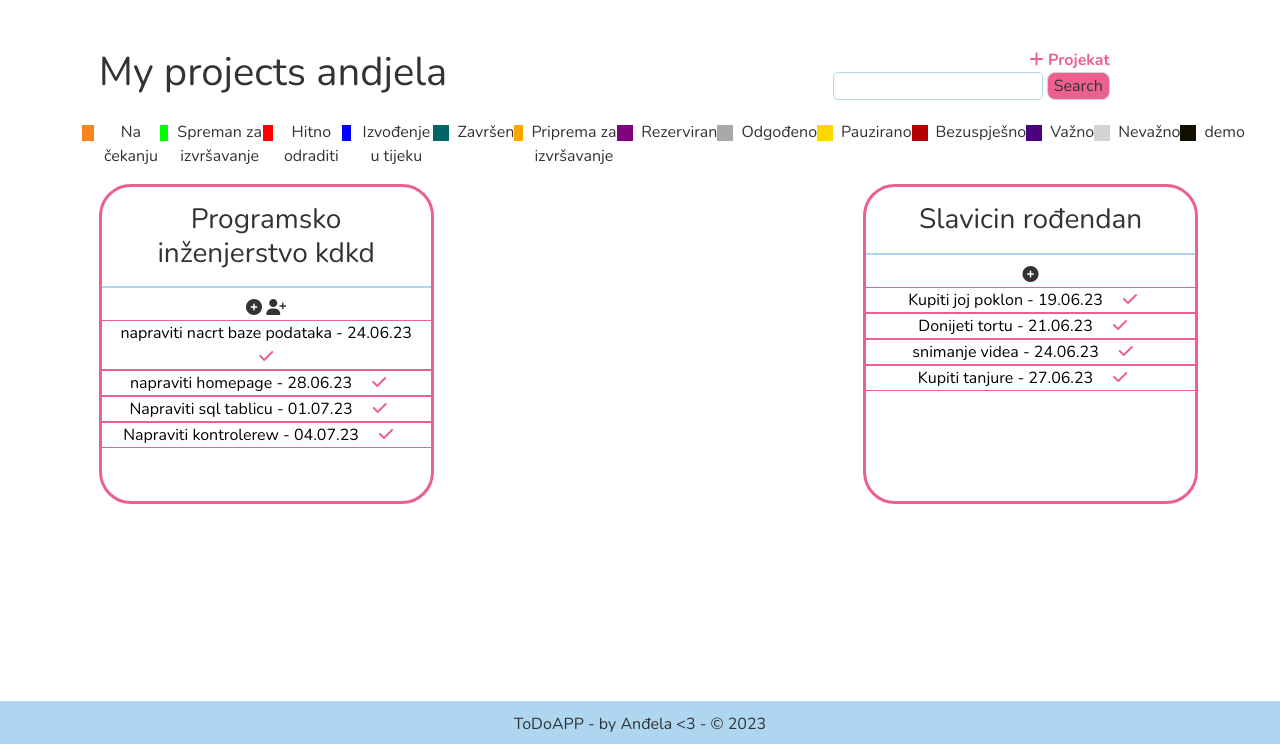
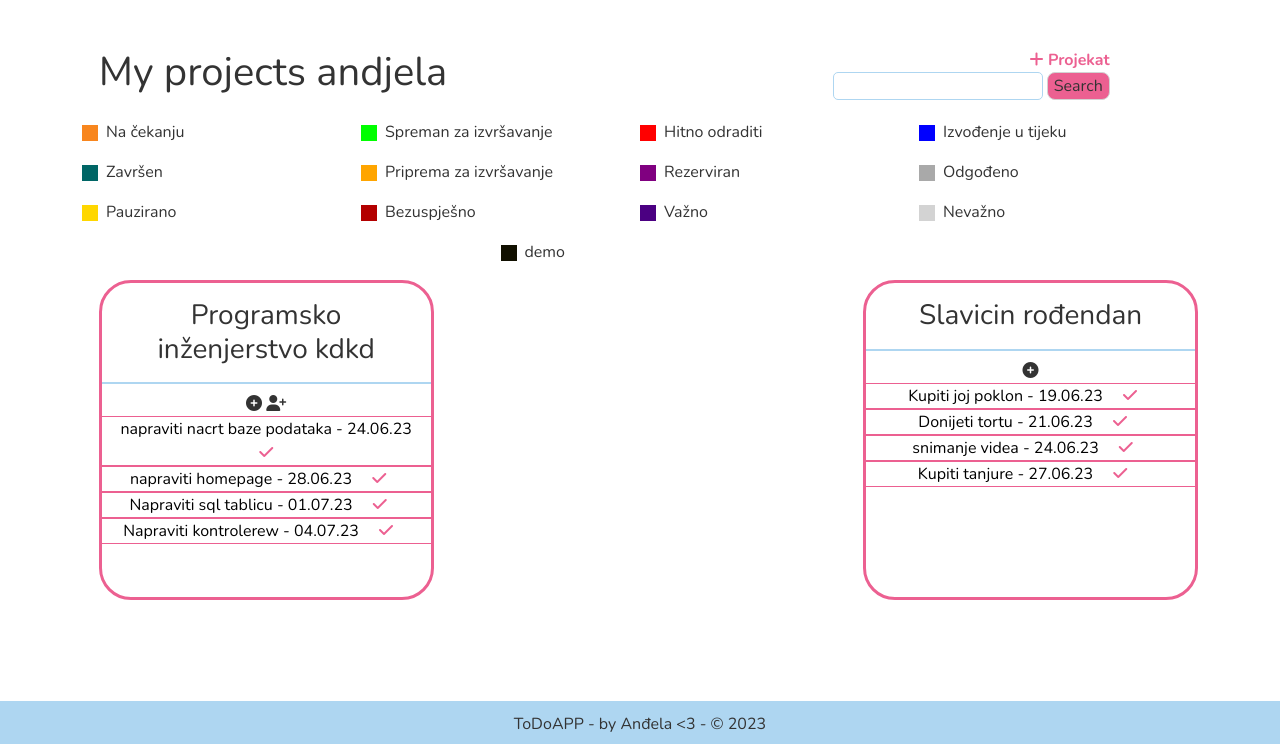
Before and after one commit to juric70/ToDoAPP, a Django app: page / in a window 1280 px wide. Shown: the part 56-800 px from the top of the page. Run offline with Django 4.2, Linux system fonts and the light colour scheme; a user stored in the database is signed in; data comes from the database, SQL or seed files in the repository; both versions use the stored data as it was after the commit; some libraries are stand-ins or nearby versions.

Commit message:
final commit

```diff
--- a/projects/templates/projects/layout.html
+++ b/projects/templates/projects/layout.html
@@ -92,17 +92,32 @@
             text-align: left !important;
             padding: 0 1rem;
         }
-
 .card-homepage {
-
     height: 20rem;
     border: #EC6091 3px solid;
     border-radius: 2rem;
     margin-left: 1.5%;
     width: 30%;
     margin-bottom: 1rem;
+    overflow: hidden;
+
 }
 
+.card-homepage-chores {
+    height: calc(13rem - 2px); /* Oduzimamo debljinu granice od ukupne visine */
+    padding-bottom: 30px;
+    overflow-y: scroll;
+}
+
+.card-homepage-chores::-webkit-scrollbar {
+    width: 3px;
+    background-color: #EC6091;
+}
+
+.card-homepage-chores::-webkit-scrollbar-thumb {
+    background-color: pink;
+    border-radius: 10px;
+}
         .card-homepage-chores div {
             display: block;
             text-decoration: none;
--- a/projects/templates/projects/project_list.html
+++ b/projects/templates/projects/project_list.html
@@ -1,7 +1,7 @@
 {% extends 'projects/layout.html' %}
 {% block content %}
     {% if request.user.is_authenticated %}
-        <div class="row">
+        <div class="row ">
             <div class="col-5" style="float: left;margin-top: 3rem;text-align: left;margin-left: 1.5%">
                 <h1>My projects {{ request.user }}</h1>
             </div>
@@ -22,9 +22,9 @@
             </div>
         </div>
 
-        <div style="display: flex; justify-content: space-evenly;margin-top: 1rem" class="chore_status_list">
+        <div style="display: flex; justify-content: space-evenly;margin-top: 1rem" class="chore_status_list row">
             {% for i in chore_status %}
-                <div style="display: flex;">
+                <div style="display: flex;" class="col-3">
                     <div style="width: 1rem; height: 1rem; background: {{ i.color }};margin-top: 0.3rem"></div>
                     <p style="margin-left: 0.5rem;" onMouseOver="this.style.color='{{ i.color }}'"
                                    onMouseOut="this.style.color='#333333'">{{ i.name }}</p>
--- a/projects/urls.py
+++ b/projects/urls.py
@@ -1,7 +1,7 @@
 from django.urls import path
 from . import views
 from django.contrib.auth.views import LogoutView
-from .views import ProjectList, ProjectDetail, ProjectCreate, ProjectEdit, ProjectDelete, CustomLoginView, RegisterPage, \
+from .views import ProjectList,  ProjectCreate, ProjectEdit, ProjectDelete, CustomLoginView, RegisterPage, \
     ChoreDelete, ChoreDetail, ChoreEdit, ChoreCreate, ChoreList, ChoreStatusUpdate, AddUserToProject, ProjectDetailHome, \
     DeleteUserFromProject, ChoreStatusList, ChoreStatusCreateView
 
--- a/projects/views.py
+++ b/projects/views.py
@@ -131,20 +131,6 @@ class ProjectDetailHome(LoginRequiredMixin, DetailView):
         return context
 
 
-class ProjectDetail(LoginRequiredMixin, DetailView):
-    model = Project
-    context_object_name = 'project'
-    template_name = 'projects/project.html'
-
-    def get_context_data(self, **kwargs):
-        context = super().get_context_data(**kwargs)
-        project = self.object
-        # context['chores'] = project.chores.all()
-        context['chores'] = project.chores.filter(deadline__gte=datetime.date.today(),
-                                                  chore_status__name='pending').order_by('deadline')
-        return context
-
-
 class ProjectCreate(LoginRequiredMixin, CreateView):
     model = Project
     template_name = 'projects/project_create.html'
@@ -241,6 +227,7 @@ class DeleteUserFromProject(DeleteView):
     model = ProjectUser
     context_object_name = 'project_user'
     template_name = 'projects/project_delete_users.html'
+    success_url = reverse_lazy('projects')
 
     def get_object(self, queryset=None):
         user_id = self.kwargs['user_id']
@@ -258,10 +245,6 @@ class DeleteUserFromProject(DeleteView):
             raise Http404
 
         return super().dispatch(request, *args, **kwargs)
-
-    def get_success_url(self):
-        project_id = self.kwargs['project_id']
-        return reverse_lazy('project', kwargs={'pk': project_id})
 
 
 ##Chore
@@ -289,7 +272,6 @@ class ChoreList(LoginRequiredMixin, ListView):
 
     def get_context_data(self, **kwargs):
         context = super().get_context_data(**kwargs)
-
         return context
 
 
@@ -367,7 +349,6 @@ class ChoreStatusUpdate(UpdateView):
     model = Chore
     fields = ['chore_status']
     template_name = 'chores/chore_status_update.html'
-    success_url = reverse_lazy('projects')
 
     def get_form(self, form_class=None):
         form = super().get_form(form_class)
@@ -376,8 +357,12 @@ class ChoreStatusUpdate(UpdateView):
         return form
 
     def form_valid(self, form):
-        # Additional logic before saving the form
         return super().form_valid(form)
+
+    def get_success_url(self):
+        chore = self.get_object()
+        project_id = chore.project.id
+        return reverse('project', kwargs={'pk': project_id})
 
 
 # Chore status
```
Also changed, not shown: db.sqlite3. Lines whose indentation alone changed are shown as unchanged.
